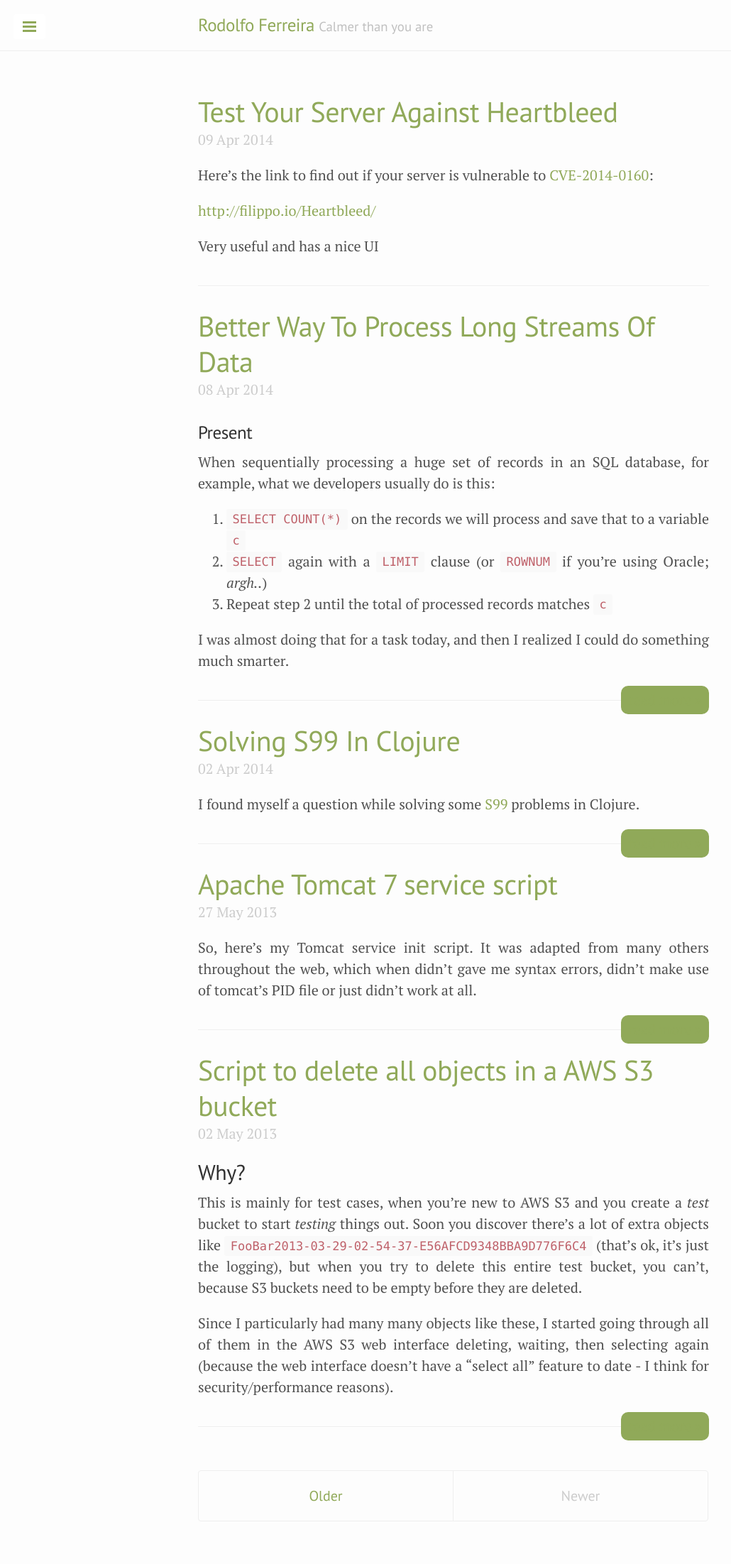
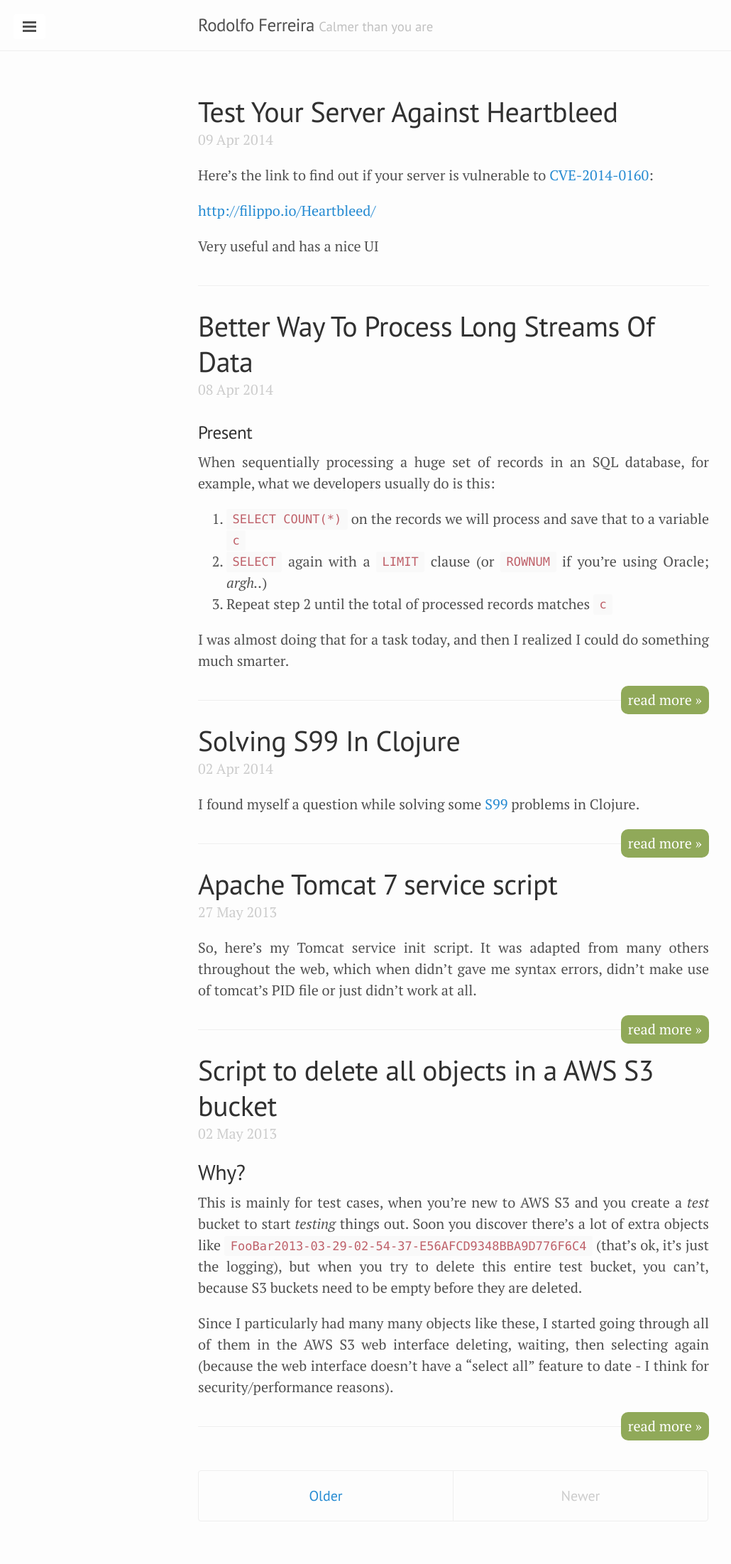
Before and after one commit to rodolfo42/rodolfo42.github.io, a Jekyll site: the page built from index.html, in a window 1280 px wide. Shown: the whole page at 71% size, without its empty margins (1-1031 px from the left). Built offline with Jekyll 4.4.1, drawn with Linux system fonts in a browser that asks for light colours; the list of posts is cut into pages by our own code.

Commit message:
Updated default.html

```diff
--- a/_layouts/default.html
+++ b/_layouts/default.html
@@ -3,7 +3,7 @@
 
   {% include head.html %}
 
-  <body class="reverse-layout theme-base-0b">
+  <body class="reverse-layout">
 
     {% include sidebar.html %}
 
```
